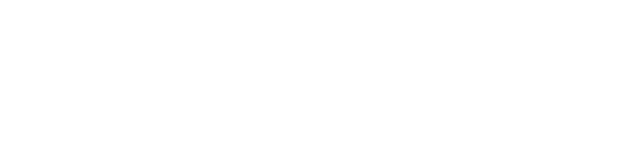
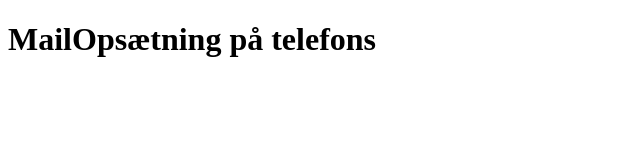
Before and after one commit to Zebotxd/nemler, a plain HTML site: page mail.html in a window 1280 px wide. Shown: the whole page, without its empty margins (0-640 px from the left). Drawn offline with Linux system fonts and the light colour scheme.

Commit message:
Update mail.html

```diff
--- a/mail.html
+++ b/mail.html
@@ -3,8 +3,9 @@
 <head>
     <meta charset="UTF-8">
     <meta name="viewport" content="width=device-width, initial-scale=1.0">
-    <title>Mail opsætning på telefon</title>
+    <title>Mail</title>
 </head>
 <body>
+    <h1>MailOpsætning på telefons</h1>
 </body>
 </html>
```
